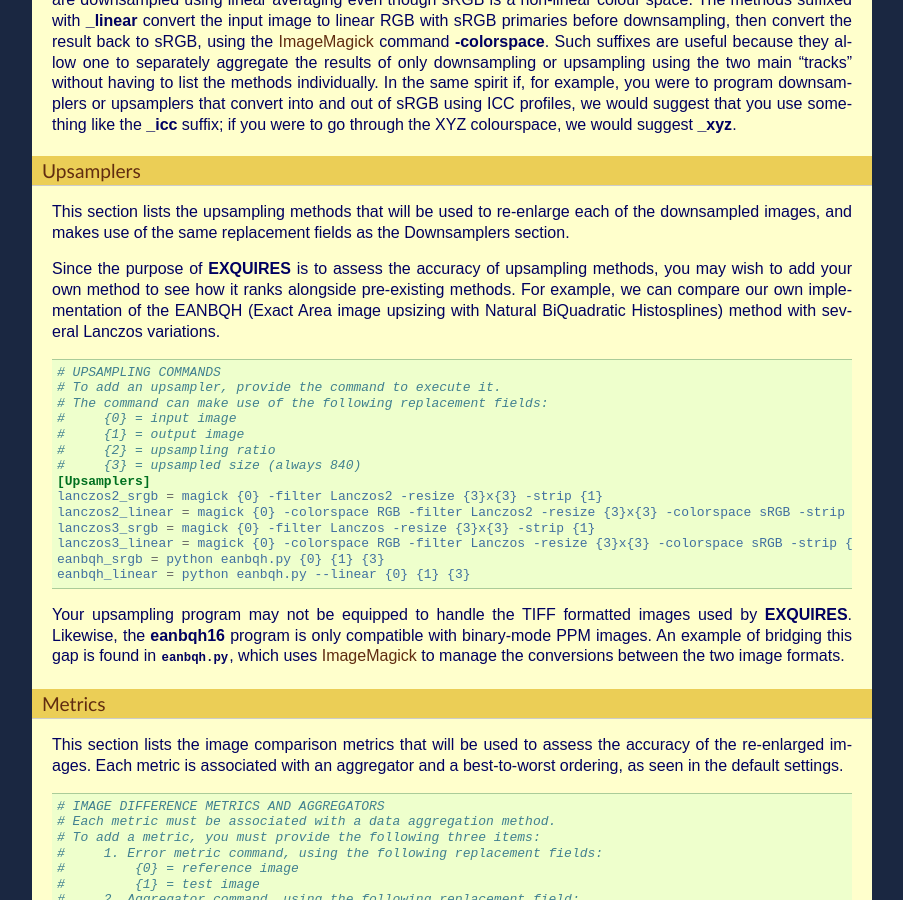
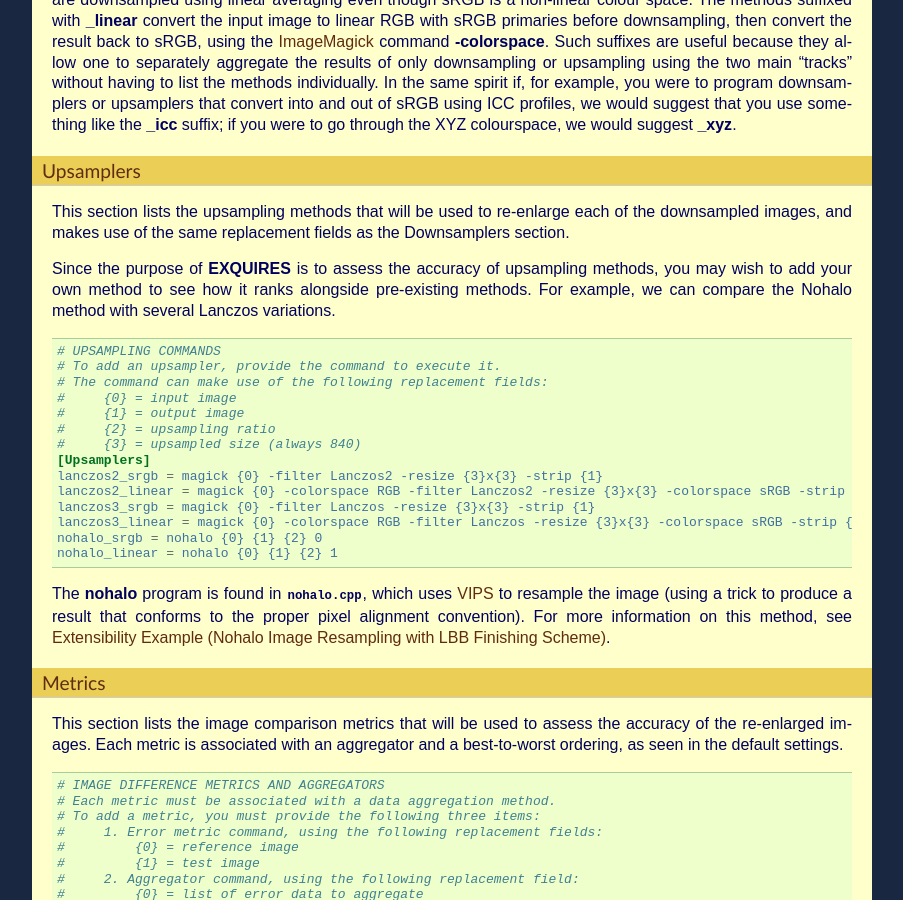
Before and after one commit to aturcotte/exquires, a Sphinx documentation site: the page built from docs/usage.rst, in a window 1280 px wide and 900 px high, scrolled down 2857 px. Shown: the whole window, without its empty margins (198-1101 px from the left). Built offline with Sphinx 7.4.7, drawn with Linux system fonts in a browser that asks for light colours; formulas are drawn with MathJax 3.

```diff
--- a/docs/example.rst
+++ b/docs/example.rst
@@ -14,8 +16,8 @@ In this program, one Nohalo subdivision is performed. The interpolation is
 finished with LBB (Locally Bounded Bicubic).
 
 This program is a wrapper around the Nohalo implementation found in VIPS.
-Unfortunately, VIPS does not conform to the pixel convention used in the
-**EXQUIRES** test suite. In order to alleviate this problem, the leftmost
+Unfortunately, VIPS does not conform to the pixel alignment convention used in
+the **EXQUIRES** test suite. In order to alleviate this problem, the leftmost
 column of the image is duplicated and the topmost row of the resulting image is
 duplicated before performing the resampling step.
 
--- a/docs/usage.rst
+++ b/docs/usage.rst
@@ -5,6 +5,7 @@ Using **EXQUIRES**
 ******************
 
 .. _ImageMagick: http://www.imagemagick.org
+.. _VIPS: http://www.vips.ecs.soton.ac.uk
 
 ==============
 Usage Overview
@@ -231,9 +232,8 @@ the Downsamplers section.
 
 Since the purpose of **EXQUIRES** is to assess the accuracy of upsampling
 methods, you may wish to add your own method to see how it ranks alongside
-pre-existing methods. For example, we can compare our own implementation of
-the EANBQH (Exact Area image upsizing with Natural BiQuadratic Histosplines)
-method with several Lanczos variations.
+pre-existing methods. For example, we can compare the Nohalo method with
+several Lanczos variations.
 
 .. code-block:: ini
 
@@ -249,15 +249,14 @@ method with several Lanczos variations.
     lanczos2_linear = magick {0} -colorspace RGB -filter Lanczos2 -resize {3}x{3} -colorspace sRGB -strip {1}
     lanczos3_srgb = magick {0} -filter Lanczos -resize {3}x{3} -strip {1}
     lanczos3_linear = magick {0} -colorspace RGB -filter Lanczos -resize {3}x{3} -colorspace sRGB -strip {1}
-    eanbqh_srgb = python eanbqh.py {0} {1} {3}
-    eanbqh_linear = python eanbqh.py --linear {0} {1} {3}
+    nohalo_srgb = nohalo {0} {1} {2} 0
+    nohalo_linear = nohalo {0} {1} {2} 1
 
-Your upsampling program may not be equipped to handle the TIFF formatted images
-used by **EXQUIRES**. Likewise, the :program:`eanbqh16` program is only
-compatible with binary-mode PPM images. An example of bridging this gap is
-found in :download:`eanbqh.py <../exquires/examples/eanbqh.py>`,
-which uses `ImageMagick`_ to manage the conversions between the two image
-formats.
+The :program:`nohalo` program is found in
+:download:`nohalo.cpp <../exquires/examples/nohalo.cpp>`,
+which uses `VIPS`_ to resample the image (using a trick to produce a result
+that conforms to the proper pixel alignment convention). For more information
+on this method, see :ref:`example`.
 
 ^^^^^^^
 Metrics
```
Also changed, not shown: other parts of docs/example.rst (+2 -0 lines), exquires/examples/README.rst, 1 other file.
